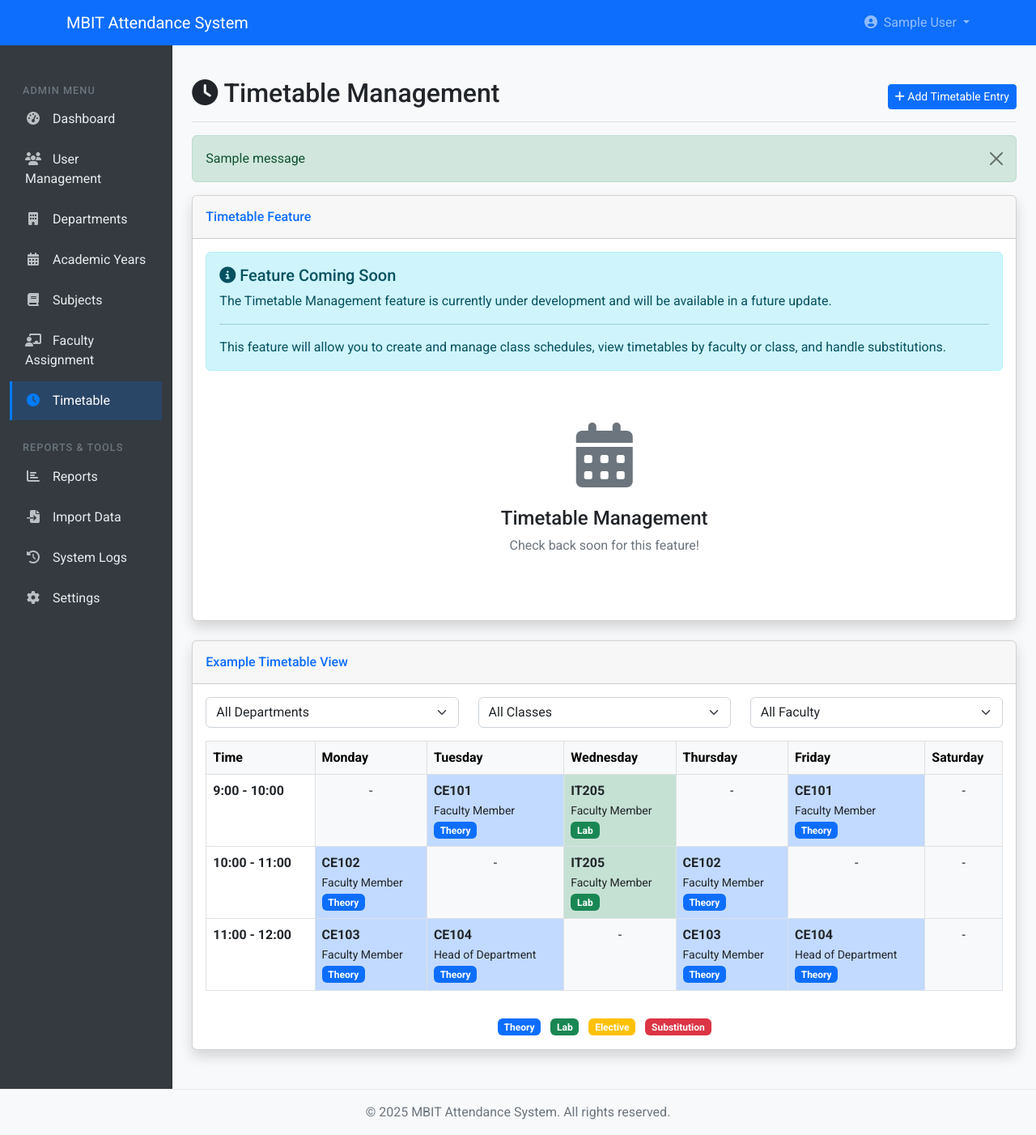
After one commit to Greninja110/aaaaaaattend, a Django app: page /admin-portal/timetable/ in a window 1280 px wide. The commit adds this page. Shown: the whole page at 81% size. Run offline with Django 4.2, Linux system fonts and the light colour scheme; a user stored in the database is signed in; data comes from the database, SQL or seed files in the repository; tables that the repository leaves empty hold one stand-in row (values such as "Sample post"); one stand-in notice (Sample message) is shown; some libraries are stand-ins or nearby versions.

Commit message:
admin6 commit

```diff
--- a/admin_portal/templates/admin_portal/base_admin.html
+++ b/admin_portal/templates/admin_portal/base_admin.html
@@ -9,45 +9,87 @@
 /* Admin portal specific styles */
 .admin-sidebar {
     min-height: calc(100vh - 56px);
-        background-color: #f8f9fa;
-        border-right: 1px solid #dee2e6;
+    background-color: #343a40;
+    border-right: 1px solid rgba(0, 0, 0, 0.2);
+    box-shadow: 2px 0 5px rgba(0, 0, 0, 0.1);
+    padding-top: 1rem;
 }
 
-    .admin-content {
-        padding: 20px;
+.sidebar-sticky {
+    position: sticky;
+    top: 0;
+    height: calc(100vh - 56px);
+    padding-top: 0.5rem;
+    overflow-x: hidden;
+    overflow-y: auto;
 }
 
-    .stats-card {
-        transition: transform 0.3s;
-    }
-
-    .stats-card:hover {
-        transform: translateY(-5px);
+.sidebar-heading {
+    color: #adb5bd;
+    font-size: 0.8rem;
+    text-transform: uppercase;
+    letter-spacing: 1px;
+    padding-left: 1rem;
+    margin-bottom: 0.5rem;
 }
 
 .admin-nav-link {
-        padding: 10px 15px;
+    padding: 0.75rem 1rem;
     display: block;
-        color: #212529;
+    color: #e9ecef;
     text-decoration: none;
-        border-radius: 5px;
-        margin-bottom: 5px;
+    border-radius: 0;
+    margin-bottom: 2px;
+    transition: all 0.2s ease;
+    border-left: 3px solid transparent;
 }
 
 .admin-nav-link:hover {
-        background-color: #e9ecef;
+    background-color: rgba(255, 255, 255, 0.1);
+    color: #fff;
+    border-left: 3px solid #6c757d;
 }
 
 .admin-nav-link.active {
-        background-color: #007bff;
-        color: white;
+    background-color: rgba(0, 123, 255, 0.2);
+    color: #fff;
+    border-left: 3px solid #007bff;
 }
 
 .admin-nav-link i {
     margin-right: 10px;
     width: 20px;
     text-align: center;
+    opacity: 0.75;
 }
+
+.admin-nav-link.active i {
+    opacity: 1;
+    color: #007bff;
+}
+
+.admin-content {
+    padding: 1.5rem;
+    background-color: #f8f9fa;
+}
+
+/* Additional custom styles */
+.stats-card {
+    transition: transform 0.3s, box-shadow 0.3s;
+    border-radius: 0.5rem;
+    overflow: hidden;
+}
+
+.stats-card:hover {
+    transform: translateY(-5px);
+    box-shadow: 0 0.5rem 1rem rgba(0, 0, 0, 0.15);
+}
+
+.border-left-primary { border-left: 0.25rem solid #007bff; }
+.border-left-success { border-left: 0.25rem solid #28a745; }
+.border-left-info { border-left: 0.25rem solid #17a2b8; }
+.border-left-warning { border-left: 0.25rem solid #ffc107; }
+.border-left-danger { border-left: 0.25rem solid #dc3545; }
 
 /* Additional custom styles */
 {% block admin_custom_css %}{% endblock %}
@@ -57,6 +99,7 @@
 {% block content %}
 <div class="container-fluid">
     <div class="row">
+        <!-- Replace your sidebar navigation in base_admin.html with this fixed version -->
 <nav class="col-md-2 d-none d-md-block admin-sidebar py-3">
     <div class="sidebar-sticky">
         <h6 class="sidebar-heading d-flex justify-content-between align-items-center px-3 mt-4 mb-1 text-muted">
@@ -107,12 +150,12 @@
                 </a>
             </li>
             <li class="nav-item">
-                        <a class="admin-nav-link {% if active_page == 'import' %}active{% endif %}" href="{% url 'admin_portal:dashboard' %}">
+                <a class="admin-nav-link {% if active_page == 'import' %}active{% endif %}" href="{% url 'admin_portal:bulk_import_users' %}">
                     <i class="fas fa-file-import"></i> Import Data
                 </a>
             </li>
             <li class="nav-item">
-                        <a class="admin-nav-link {% if active_page == 'logs' %}active{% endif %}" href="{% url 'admin_portal:dashboard' %}">
+                <a class="admin-nav-link {% if active_page == 'logs' %}active{% endif %}" href="#">
                     <i class="fas fa-history"></i> System Logs
                 </a>
             </li>
@@ -140,9 +183,3 @@
 <!-- Additional JS files -->
 {% block admin_custom_js %}{% endblock %}
 {% endblock %}
-<!-- Add this after the Bootstrap JS -->
-<script src="https://code.jquery.com/jquery-3.6.4.min.js"></script>
-<!-- DataTables CSS -->
-<link rel="stylesheet" type="text/css" href="https://cdn.datatables.net/1.11.5/css/jquery.dataTables.min.css">
-<!-- DataTables JS -->
-<script type="text/javascript" src="https://cdn.datatables.net/1.11.5/js/jquery.dataTables.min.js"></script>
--- /dev/null
+++ b/admin_portal/templates/admin_portal/timetable/index.html
@@ -0,0 +1,171 @@
+{% extends 'admin_portal/base_admin.html' %}
+{% load static %}
+
+{% block admin_title %}Timetable Management{% endblock %}
+
+{% block admin_content %}
+<div class="d-flex justify-content-between flex-wrap flex-md-nowrap align-items-center pt-3 pb-2 mb-3 border-bottom">
+    <h1 class="h2"><i class="fas fa-clock"></i> Timetable Management</h1>
+    <div class="btn-toolbar mb-2 mb-md-0">
+        <button type="button" class="btn btn-sm btn-primary">
+            <i class="fas fa-plus"></i> Add Timetable Entry
+        </button>
+    </div>
+</div>
+
+{% if messages %}
+    {% for message in messages %}
+        <div class="alert {{ message.tags }} alert-dismissible fade show" role="alert">
+            {{ message }}
+            <button type="button" class="btn-close" data-bs-dismiss="alert" aria-label="Close"></button>
+        </div>
+    {% endfor %}
+{% endif %}
+
+<!-- Placeholder content - Will be implemented later -->
+<div class="card shadow mb-4">
+    <div class="card-header py-3">
+        <h6 class="m-0 font-weight-bold text-primary">Timetable Feature</h6>
+    </div>
+    <div class="card-body">
+        <div class="alert alert-info">
+            <h5 class="alert-heading"><i class="fas fa-info-circle"></i> Feature Coming Soon</h5>
+            <p>The Timetable Management feature is currently under development and will be available in a future update.</p>
+            <hr>
+            <p class="mb-0">This feature will allow you to create and manage class schedules, view timetables by faculty or class, and handle substitutions.</p>
+        </div>
+
+        <div class="text-center py-5">
+            <i class="fas fa-calendar-alt fa-5x text-muted mb-4"></i>
+            <h4>Timetable Management</h4>
+            <p class="text-muted">Check back soon for this feature!</p>
+        </div>
+    </div>
+</div>
+
+<!-- Example Timetable View -->
+<div class="card shadow mb-4">
+    <div class="card-header py-3">
+        <h6 class="m-0 font-weight-bold text-primary">Example Timetable View</h6>
+    </div>
+    <div class="card-body">
+        <div class="row mb-3">
+            <div class="col-md-4">
+                <select class="form-select">
+                    <option>All Departments</option>
+                    <option>Computer Engineering</option>
+                    <option>Information Technology</option>
+                    <option>Applied Science</option>
+                </select>
+            </div>
+            <div class="col-md-4">
+                <select class="form-select">
+                    <option>All Classes</option>
+                    <option>CE1</option>
+                    <option>CE2</option>
+                    <option>CE3</option>
+                </select>
+            </div>
+            <div class="col-md-4">
+                <select class="form-select">
+                    <option>All Faculty</option>
+                    <option>Faculty Member</option>
+                    <option>Head of Department</option>
+                </select>
+            </div>
+        </div>
+
+        <div class="table-responsive">
+            <table class="table table-bordered table-hover">
+                <thead class="table-light">
+                    <tr>
+                        <th>Time</th>
+                        <th>Monday</th>
+                        <th>Tuesday</th>
+                        <th>Wednesday</th>
+                        <th>Thursday</th>
+                        <th>Friday</th>
+                        <th>Saturday</th>
+                    </tr>
+                </thead>
+                <tbody>
+                    <tr>
+                        <th>9:00 - 10:00</th>
+                        <td class="bg-light text-center">-</td>
+                        <td class="bg-primary bg-opacity-25">
+                            <strong>CE101</strong><br>
+                            <small>Faculty Member</small><br>
+                            <span class="badge bg-primary">Theory</span>
+                        </td>
+                        <td class="bg-success bg-opacity-25">
+                            <strong>IT205</strong><br>
+                            <small>Faculty Member</small><br>
+                            <span class="badge bg-success">Lab</span>
+                        </td>
+                        <td class="bg-light text-center">-</td>
+                        <td class="bg-primary bg-opacity-25">
+                            <strong>CE101</strong><br>
+                            <small>Faculty Member</small><br>
+                            <span class="badge bg-primary">Theory</span>
+                        </td>
+                        <td class="bg-light text-center">-</td>
+                    </tr>
+                    <tr>
+                        <th>10:00 - 11:00</th>
+                        <td class="bg-primary bg-opacity-25">
+                            <strong>CE102</strong><br>
+                            <small>Faculty Member</small><br>
+                            <span class="badge bg-primary">Theory</span>
+                        </td>
+                        <td class="bg-light text-center">-</td>
+                        <td class="bg-success bg-opacity-25">
+                            <strong>IT205</strong><br>
+                            <small>Faculty Member</small><br>
+                            <span class="badge bg-success">Lab</span>
+                        </td>
+                        <td class="bg-primary bg-opacity-25">
+                            <strong>CE102</strong><br>
+                            <small>Faculty Member</small><br>
+                            <span class="badge bg-primary">Theory</span>
+                        </td>
+                        <td class="bg-light text-center">-</td>
+                        <td class="bg-light text-center">-</td>
+                    </tr>
+                    <tr>
+                        <th>11:00 - 12:00</th>
+                        <td class="bg-primary bg-opacity-25">
+                            <strong>CE103</strong><br>
+                            <small>Faculty Member</small><br>
+                            <span class="badge bg-primary">Theory</span>
+                        </td>
+                        <td class="bg-primary bg-opacity-25">
+                            <strong>CE104</strong><br>
+                            <small>Head of Department</small><br>
+                            <span class="badge bg-primary">Theory</span>
+                        </td>
+                        <td class="bg-light text-center">-</td>
+                        <td class="bg-primary bg-opacity-25">
+                            <strong>CE103</strong><br>
+                            <small>Faculty Member</small><br>
+                            <span class="badge bg-primary">Theory</span>
+                        </td>
+                        <td class="bg-primary bg-opacity-25">
+                            <strong>CE104</strong><br>
+                            <small>Head of Department</small><br>
+                            <span class="badge bg-primary">Theory</span>
+                        </td>
+                        <td class="bg-light text-center">-</td>
+                    </tr>
+                </tbody>
+            </table>
+        </div>
+
+        <div class="mt-3 text-center">
+            <span class="badge bg-primary">Theory</span> &nbsp;
+            <span class="badge bg-success">Lab</span> &nbsp;
+            <span class="badge bg-warning">Elective</span> &nbsp;
+            <span class="badge bg-danger">Substitution</span>
+        </div>
+    </div>
+</div>
+{% endblock %}
--- a/admin_portal/urls.py
+++ b/admin_portal/urls.py
@@ -1,3 +1,5 @@
+# Add this to your urls.py file
+
 from django.urls import path
 from . import views
 
@@ -41,6 +43,9 @@ urlpatterns = [
     path('faculty-assignment/<int:assignment_id>/edit/', views.faculty_assignment_edit, name='faculty_assignment_edit'),
     path('faculty-assignment/<int:assignment_id>/delete/', views.faculty_assignment_delete, name='faculty_assignment_delete'),
 
+    # Timetable (add this missing route)
+    path('timetable/', views.timetable_view, name='timetable'),
+
     # AJAX endpoints
     path('ajax/subjects-by-department/', views.get_subjects_by_department, name='get_subjects_by_department'),
     path('ajax/class-sections-by-department/', views.get_class_sections_by_department, name='get_class_sections_by_department'),
--- a/admin_portal/views.py
+++ b/admin_portal/views.py
@@ -135,7 +135,8 @@ def index(request):
             'user_counts': user_counts,
             'recent_logs': recent_logs,
             'role_distribution': role_distribution,
-            'current_academic_year': current_academic_year
+            'current_academic_year': current_academic_year,
+            'active_page': 'dashboard'  # Add this line to set active page
         }
 
         # Check if this is the dashboard URL or the root URL
@@ -143,8 +144,8 @@ def index(request):
             # Use the detailed dashboard template
             return render(request, 'admin_portal/dashboard/index.html', context)
         else:
-                # Redirect to dashboard
-                return redirect('admin_portal:dashboard')
+            # Fixed indentation here
+            return redirect('admin_portal:dashboard')
 
     except Exception as e:
         logger.error(f"Error in admin dashboard: {str(e)}", exc_info=True)
@@ -1136,7 +1137,7 @@ def faculty_assignment_list(request):
         'subject_filter': subject_filter,
         'department_filter': department_filter,
         'year_filter': year_filter,
-        'active_page': 'faculty_assignment'
+        'active_page': 'faculty'
     }
 
     return render(request, 'admin_portal/faculty_assignment/list.html', context)
@@ -1473,3 +1474,12 @@ def settings_page(request):
         'form': form,
         'active_page': 'settings'
     })
+
+@login_required
+@admin_required
+def timetable_view(request):
+    """View for timetable management"""
+    context = {
+        'active_page': 'timetable'
+    }
+    return render(request, 'admin_portal/timetable/index.html', context)
```
Also changed, not shown: admin_portal/templates/admin_portal/dashboard/index.html (+27 -25 lines). Lines whose indentation alone changed are shown as unchanged.
